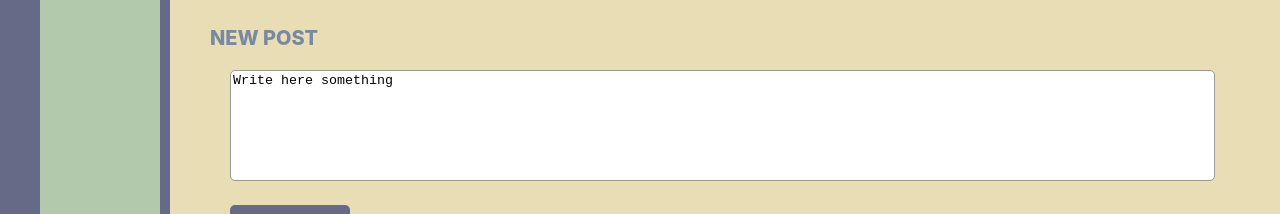
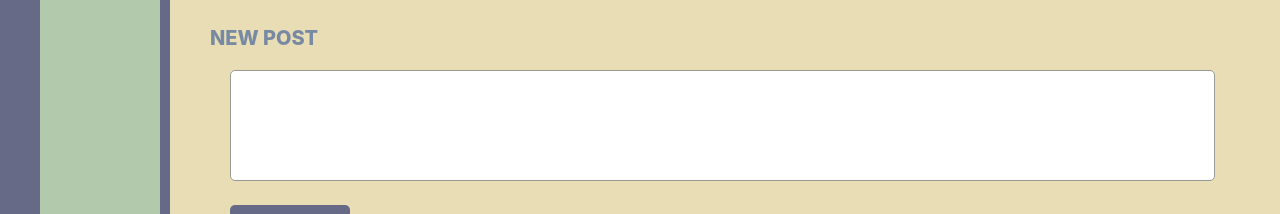
Before and after one commit to KhrNastasia/social_network, a React (Create React App) app: page /profile in a window 1280 px wide. Shown: the part 586-800 px from the top of the page. Built offline with nearby package versions, Linux system fonts and the light colour scheme.

Commit message:
next fix

```diff
--- a/src/App.jsx
+++ b/src/App.jsx
@@ -13,7 +13,7 @@ import Post from "./components/Profile/MyPosts/Post/Post";
 
 const App = (props) => {
 
-
+// console.log(props.Data)
     return (
         <BrowserRouter>
             <div className="app-wrapper">
@@ -24,8 +24,8 @@ const App = (props) => {
                         <Route path="/settings/*" element={<Settings/>}/>
                         <Route path="/news/*" element={<News/>}/>
                         <Route path="/music/*" element={<Music/>}/>
-                        <Route path="/dialogs/*" element={<Dialogs msgData={props.Data[1]} diaData={props.Data[0]}/>}/>
-                        <Route path="/profile/*" element={<Profile posts={props.Data[2]}/>}/>
+                        <Route path="/dialogs/*" element={<Dialogs dialogs={props.Data.dialogsPage} />}/>
+                        <Route path="/profile/*" element={<Profile posts={props.Data.profilePage}/>}/>
                     </Routes>
                 </div>
                 <Footer/>
--- a/src/components/Dialogs/Dialogs.jsx
+++ b/src/components/Dialogs/Dialogs.jsx
@@ -5,11 +5,11 @@ import MessageItem from "./MessageItem/MessageItem";
 
 const Dialogs = (props) => {
 console.log(props)
-    const dialogElement = props.diaData.dialogsData.map((d) => (
+    const dialogElement = props.dialogs.dialogsData.map((d) => (
         <DialogItem name={d.name} id={d.id} key={d.id}/>
     ));
 
-    const msgElement = props.msgData.msgData.map((m) => (
+    const msgElement = props.dialogs.msgData.map((m) => (
         <MessageItem msg={m.msg} key={m.id}/>
     ));
 
--- a/src/components/Profile/MyPosts/MyPosts.jsx
+++ b/src/components/Profile/MyPosts/MyPosts.jsx
@@ -3,13 +3,18 @@ import classes from "./MyPosts.module.css";
 import Post from './Post/Post';
 
 const MyPosts = (props) => {
-    // console.log(props.posts)
-    let postEl = props.posts.postsData.map(p => <Post key={p.id} message={p.msg} count={p.count}/>);
+    let postEl = props.posts.map(p => <Post key={p.id} message={p.msg} count={p.count}/>);
+
+    const addPost = () =>{
+        let text = document.getElementById('new_post').value;
+        alert(text);
+    }
+
     return (
         <div className={classes.posts}>
             <p className={classes.post}>New post</p>
-            <textarea name="" id="" cols="" rows="7" defaultValue={'Write here something'}></textarea><br/>
-            <button>Add</button>
+            <textarea name="new_post" id="new_post" cols="" rows="7"></textarea><br/>
+            <button onClick={ addPost }>Add</button>
             <p className={classes.post}>My posts</p>
             {postEl}
         </div>
--- a/src/components/Profile/Profile.jsx
+++ b/src/components/Profile/Profile.jsx
@@ -1,15 +1,14 @@
 import React from "react";
 import MyPosts from "./MyPosts/MyPosts";
 import ProfileInfo from "./ProfileInfo/ProfileInfo";
-import Post from "./MyPosts/Post/Post";
 
 const Profile = (props) => {
-    // console.log(props)
+    // console.log()
 
     return (
     <div>
       <ProfileInfo />
-      <MyPosts posts={props.posts}/>
+      <MyPosts posts={props.posts.postsData}/>
     </div>
   );
 };
--- a/src/components/redux/state.js
+++ b/src/components/redux/state.js
@@ -1,16 +1,19 @@
-import React from "react";
-
-const state = [
-    {
-        dialogsData: [
+let state = {
+    profilePage:{
+                postsData: [
+            {id: "1", msg: "Hi, how are you?", count: '15'},
+            {id: "2", msg: "It's my first post", count: '6'},
+            {id: "3", msg: "Cool!!", count: '1000'}
+        ]
+    },
+    dialogsPage:{
+                dialogsData: [
             {id: 1, name: "Oksana"},
             {id: 2, name: "Stas"},
             {id: 3, name: "Katya"},
             {id: 4, name: "Den"},
             {id: 5, name: "Pasha"},
-        ]
-    },
-    {
+        ],
         msgData: [
             {id: 1, msg: "Hello"},
             {id: 2, msg: "What`s up?"},
@@ -18,14 +21,7 @@ const state = [
             {id: 4, msg: "My name is Stacy."},
             {id: 5, msg: "Cool!"},
         ]
-    },
-    {
-        postsData: [
-            {id: "1", msg: "Hi, how are you?", count: '15'},
-            {id: "2", msg: "It's my first post", count: '6'},
-            {id: "3", msg: "Cool!!", count: '1000'}
-        ]
     }
-]
+}
 
 export default state;
```
